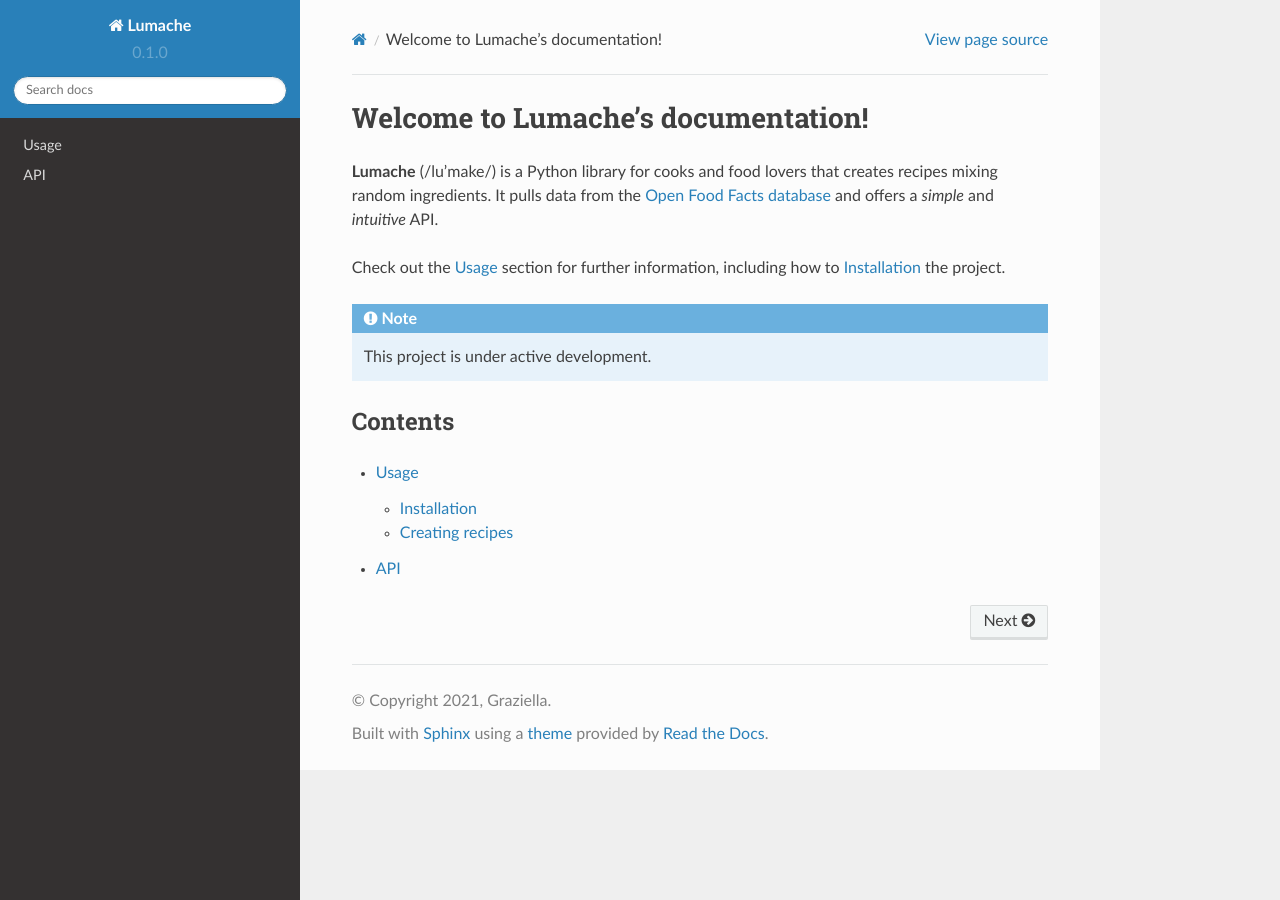
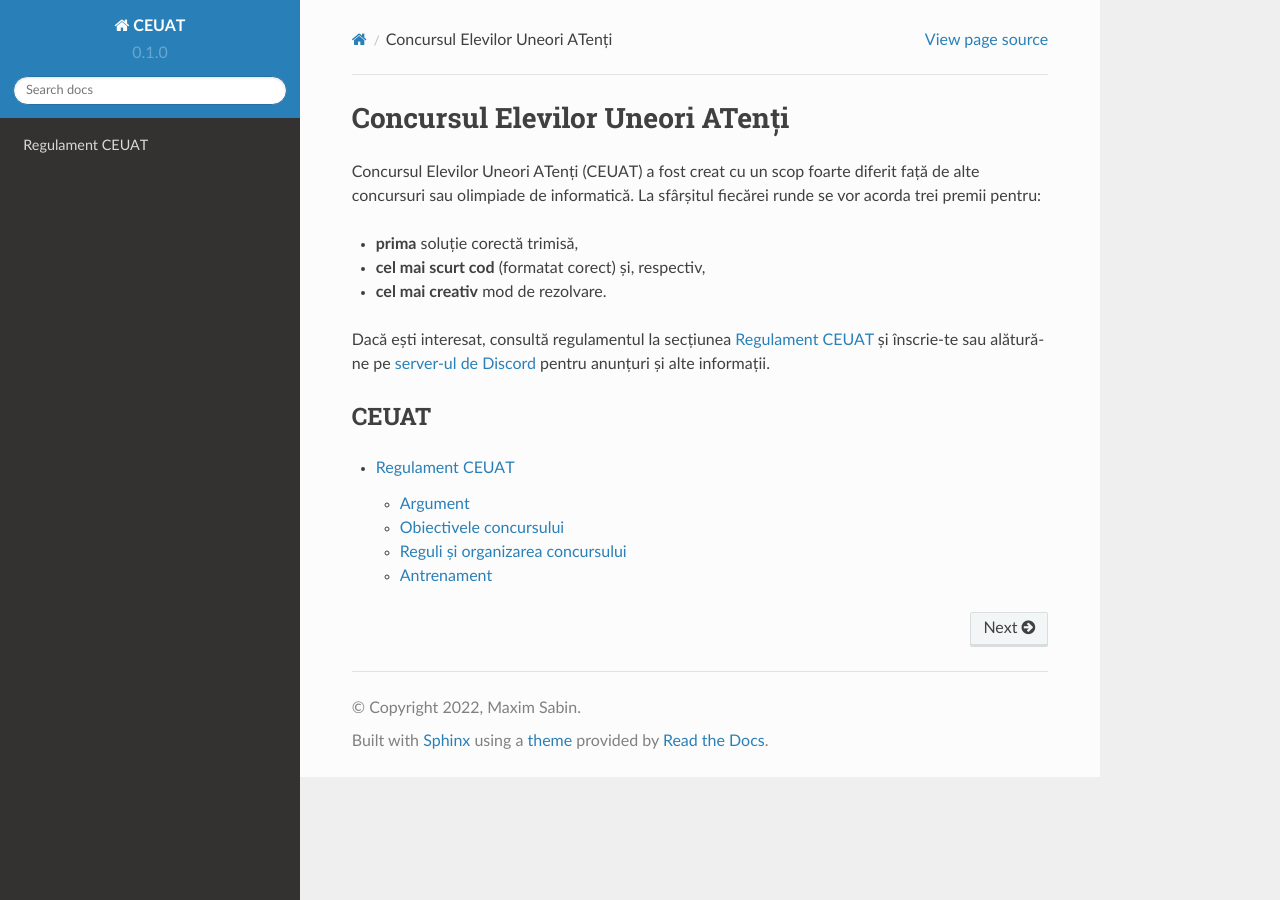
Before and after one commit to ceuat/ceuat, a Sphinx documentation site: the page built from docs/source/index.rst, in a window 1280 px wide. Built offline with Sphinx 7.4.7 and the Read the Docs theme 2.0.0, drawn with Linux system fonts in a browser that asks for light colours.

Commit message:
Primul commit

```diff
--- a/docs/source/api.rst
+++ /dev/null
@@ -1,7 +0,0 @@
-API
-===
-
-.. autosummary::
-   :toctree: generated
-
-   lumache
--- a/docs/source/conf.py
+++ b/docs/source/conf.py
@@ -2,9 +2,9 @@
 
 # -- Project information
 
-project = 'Lumache'
-copyright = '2021, Graziella'
-author = 'Graziella'
+project = 'CEUAT'
+copyright = '2022, Maxim Sabin'
+author = 'Maxim Sabin'
 
 release = '0.1'
 version = '0.1.0'
--- a/docs/source/index.rst
+++ b/docs/source/index.rst
@@ -1,22 +1,19 @@
-Welcome to Lumache's documentation!
-===================================
+Concursul Elevilor Uneori ATenți
+================================
 
-**Lumache** (/lu'make/) is a Python library for cooks and food lovers
-that creates recipes mixing random ingredients.
-It pulls data from the `Open Food Facts database <https://world.openfoodfacts.org/>`_
-and offers a *simple* and *intuitive* API.
+Concursul Elevilor Uneori ATenți (CEUAT) a fost creat cu un scop foarte diferit față de
+alte concursuri sau olimpiade de informatică. La sfârșitul fiecărei runde se vor
+acorda trei premii pentru:
 
-Check out the :doc:`usage` section for further information, including
-how to :ref:`installation` the project.
+- **prima** soluție corectă trimisă,
+- **cel mai scurt cod** (formatat corect) și, respectiv,
+- **cel mai creativ** mod de rezolvare.
 
-.. note::
+Dacă ești interesat, consultă regulamentul la secțiunea :doc:`regulament` și înscrie-te sau alătură-ne pe `server-ul de Discord <https://discord.gg/mvKtP9SvZh>`_ pentru anunțuri și alte informații.
 
-   This project is under active development.
-
-Contents
---------
+CEUAT
+-----
 
 .. toctree::
 
-   usage
-   api
+   regulament
--- /dev/null
+++ b/docs/source/regulament.rst
@@ -0,0 +1,55 @@
+Regulament CEUAT
+================
+
+.. _argument:
+
+Argument
+--------
+
+.. image:: ../img/random.png
+  :width: 300
+  :alt: Random bullshit go
+
+În România, aproape tot este ori în haos ori foarte organizat. Prin acest concurs
+doresc să ajung la punctul aflat între acești doi termeni; nici organizat, nici în haos.
+
+.. _obiective:
+
+Obiectivele concursului
+-----------------------
+
+.. image:: ../img/why.jpg
+  :width: 200
+  :alt: Why?
+
+Concursul Elevilor Uneori ATenți nu este un concurs obișnuit (de unde vine și acronimul
+„CEUAT” - Ce? What?) și nici obiectivele lui nu sunt obișnuite:
+
+- doresc ca acest concurs să fie relaxant, ceva care aștepți să faci în weekend;
+- din pricina faptului că problemele nu sunt grele, participanții au ca scop obținearea unuia sau `mai multor premii </index.html>`_, fiind necesară o creativitate sporită;
+
+.. _reguli:
+
+Reguli și organizarea concursului
+---------------------------------
+
+.. image:: ../img/reguli.png
+  :width: 300
+  :alt: Ce-s alea reguli?
+
+1. Se va publica un anunț pe `server-ul de Discord <https://discord.gg/mvKtP9SvZh>`_ sâmbătă la ora 13:00 (se poate modifica) o problemă de pe site-ul `pbinfo.ro <https://pbinfo.ro>`_. Aceasta trebuie să fie rezolvată în maxim o oră (+15 minute pentru încărcarea soluției finale). Se poate folosi evaluatorul platformei. În cazul în care deja aveți o soluție de 100 puncte pe contul personal, aceasta nu va fi luată în considerare și va trebui să rezolvați problema din nou.
+2. Gradul de dificultate nu va fi ridicat, deci este încurajată obținerea a cât mai multor premii.
+3. Va fi necesară filmarea ecranului, cu o rezoluție minimă de 640x480 pixeli și cu cel puțin 24 de cadre pe secundă. De asemenea, trebuie să fie înregistrat audio atât de la microfon cât și de la calculator. Filmarea trebuie pornită cu cel puțin două minute înainte de a începe runda. Recomand `OBS Studio <https://obsproject.com/>`_ ca program de filmat, dar nu este obligatoriu.
+4. Filmările vor fi încărcate pe Google Drive sau pe YouTube.
+5. Nu se va permite accesarea altor pagini web în afară de pbinfo și discord. De asemenea, se interzic manualele, caietele, documentațiile, mesajele etc. care ar putea fi folosite pentru rezolvarea problemelor.
+6. Comunicarea cu alte persoane în timpul rundei este, bineînțeles, interzisă.
+7. Se va încărca maxim o soluție, la final de concurs, într-un formular. Filmarea trebuie să conțină această etapă.
+8. Link-ul către filmare trebuie pus și el într-un formular, la maxim 24 ore după rundă.
+9. În general, nu trișa, have fun.
+
+.. _antrenament:
+
+Antrenament
+-----------
+
+Nu-ți trebuie, crede-mă.
--- a/pyproject.toml
+++ b/pyproject.toml
@@ -1,8 +1,3 @@
 [build-system]
 requires = ["flit_core >=3.2,<4"]
 build-backend = "flit_core.buildapi"
-
-[project]
-name = "lumache"
-authors = [{name = "Graziella", email = "graziella@lumache"}]
-dynamic = ["version", "description"]
```
Also changed, not shown: README.rst (+4 -7 lines), docs/source/usage.rst (deleted, +0 -33 lines), lumache.py (deleted, +0 -23 lines), docs/img/random.png (added), docs/img/reguli.png (added), docs/img/why.jpg (added).
